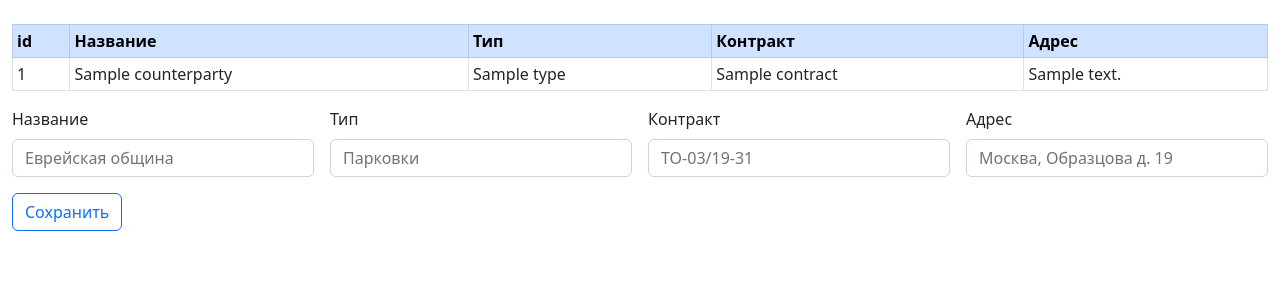
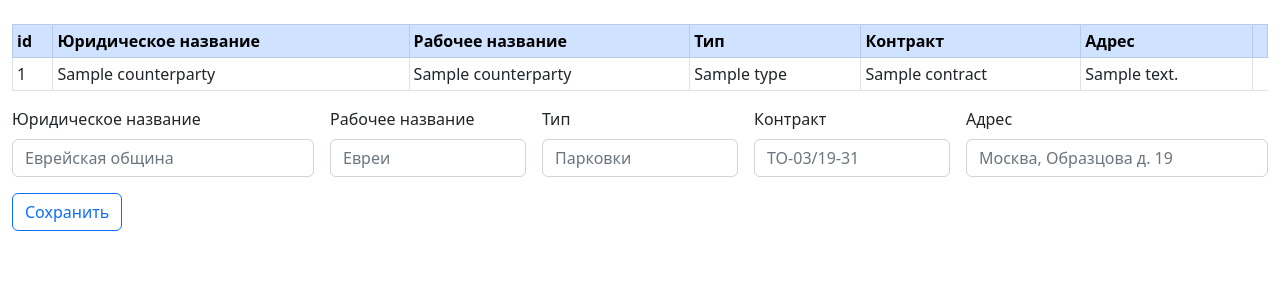
Before and after one commit to rozen4ik/ertelapp, a Django app: template templates/counterparty/edit.html in a window 1280 px wide. Shown: the part 56-356 px from the top of the page. Run offline with Django 4.2, Linux system fonts and the light colour scheme; the template is opened without the code that fills it: most values are stand-ins (such as "Sample title", 1, 10 or a date in 2020).

Commit message:
Название контрагента теперь разделено на два поля: юридическое, рабочее

```diff
--- a/counterparty/admin.py
+++ b/counterparty/admin.py
@@ -4,6 +4,6 @@ from counterparty.models import Counterparty
 
 @admin.register(Counterparty)
 class CounterpartyAdmin(admin.ModelAdmin):
-    list_display = ("id", "name", "type", "contract", "address")
-    list_display_links = ("id", "name", "type", "contract", "address")
+    list_display = ("id", "name", "work_name", "type", "contract", "address")
+    list_display_links = ("id", "name", "work_name", "type", "contract", "address")
     list_filter = ["type"]
--- a/counterparty/models.py
+++ b/counterparty/models.py
@@ -3,6 +3,7 @@ from django.db import models
 
 class Counterparty(models.Model):
     name = models.CharField(max_length=250)
+    work_name = models.CharField(max_length=250)
     type = models.CharField(max_length=150)
     contract = models.CharField(max_length=150)
     address = models.CharField(max_length=150)
--- a/templates/counterparty/edit.html
+++ b/templates/counterparty/edit.html
@@ -33,16 +33,19 @@
                 <thead class="align-middle table-primary">
                 <tr>
                     <th scope="col">id</th>
-                    <th scope="col">Название</th>
+                    <th scope="col">Юридическое название</th>
+                    <th scope="col">Рабочее название</th>
                     <th scope="col">Тип</th>
                     <th scope="col">Контракт</th>
                     <th scope="col">Адрес</th>
+                    <th scope="col"></th>
                 </tr>
                 </thead>
                 <tbody>
                     <tr>
                         <td scope="row">{{ counterparty.id }}</td>
                         <td>{{ counterparty.name }}</td>
+                        <td>{{ counterparty.work_name }}</td>
                         <td>{{ counterparty.type }}</td>
                         <td>{{ counterparty.contract }}</td>
                         <td>{{ counterparty.address }}</td>
@@ -53,14 +56,18 @@
         <form class="row g-3" method="POST">
             {% csrf_token %}
             <div class="col-md-3">
-                <label for="inputName" class="form-label">Название</label>
+                <label for="inputName" class="form-label">Юридическое название</label>
                 <input type="text" class="form-control" id="inputName" name="name" placeholder="Еврейская община">
             </div>
-            <div class="col-md-3">
+            <div class="col-md-2">
+                <label for="inputWorkName" class="form-label">Рабочее название</label>
+                <input type="text" class="form-control" id="inputWorkName" name="work_name" placeholder="Евреи">
+            </div>
+            <div class="col-md-2">
                 <label for="inputType" class="form-label">Тип</label>
                 <input type="text" class="form-control" id="inputType" name="type" placeholder="Парковки">
             </div>
-            <div class="col-md-3">
+            <div class="col-md-2">
                 <label for="inputContract" class="form-label">Контракт</label>
                 <input type="text" class="form-control" id="inputContract" name="contract" placeholder="ТО-03/19-31">
             </div>
```
Also changed, not shown: templates/counterparty/counterparty.html (+10 -4 lines), dbertel.sqlite3.
